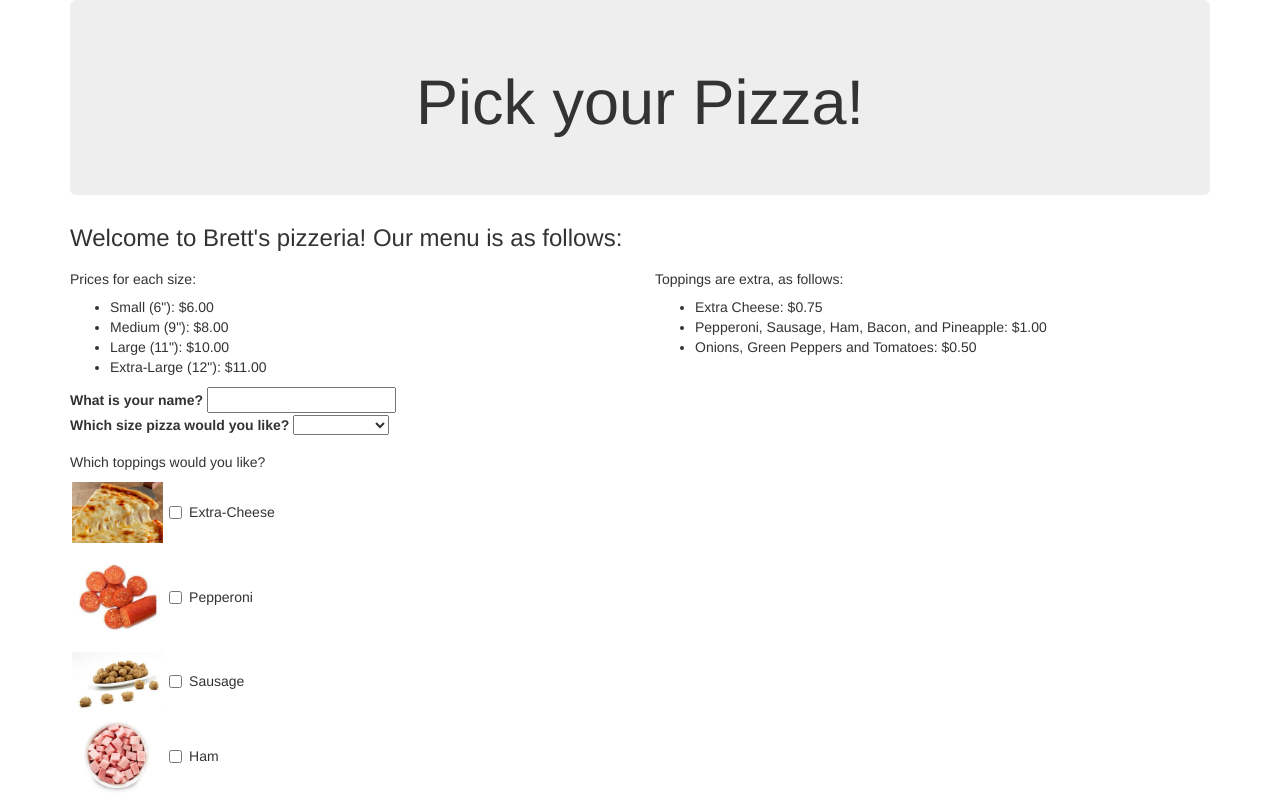
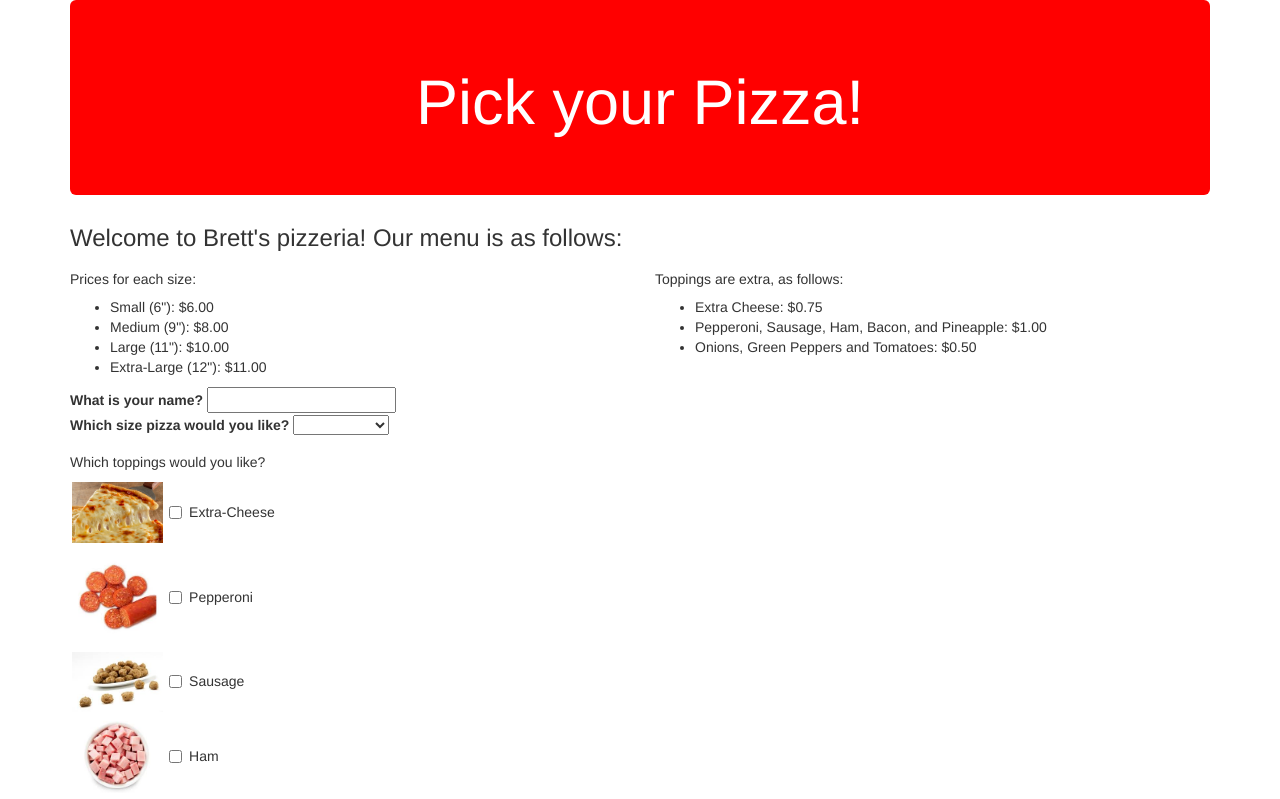
Before and after one commit to brettnew/pizza-delivery, a plain HTML site: page index.html in a window 1280 px wide. Shown: the top 799 px of the page. Drawn offline with Linux system fonts and the light colour scheme.

Commit message:
Make final styling changes.

```diff
--- a/css/styles.css
+++ b/css/styles.css
@@ -21,4 +21,6 @@
 
 .jumbotron {
   text-align: center;
+  background-color: #ff0000;
+  color: white;
 }
```
